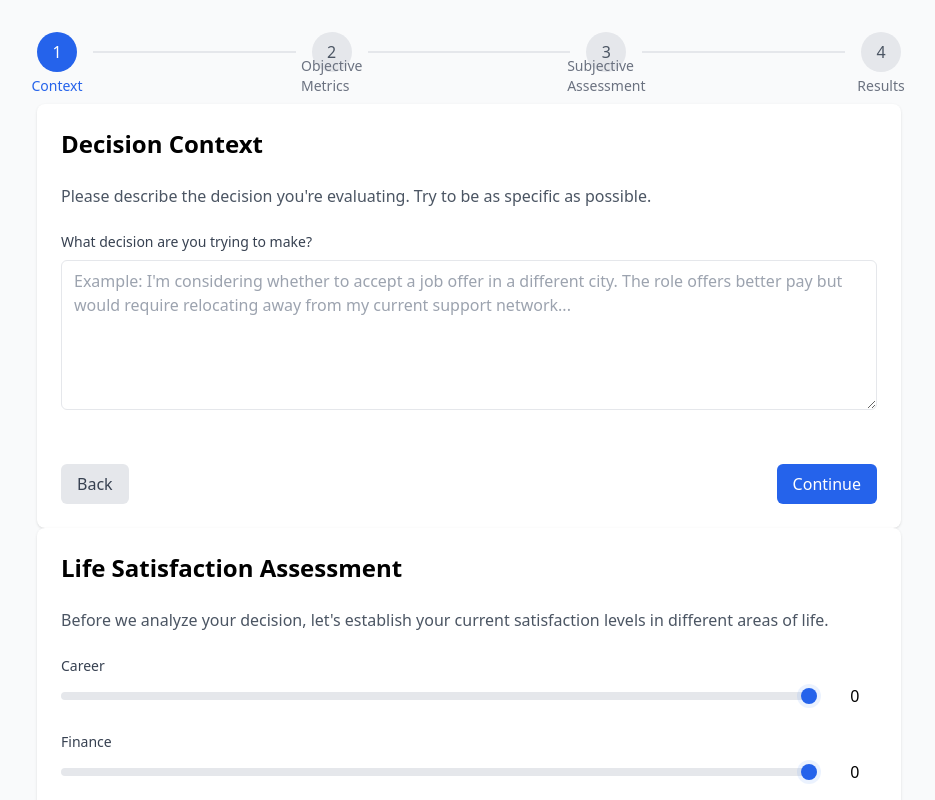
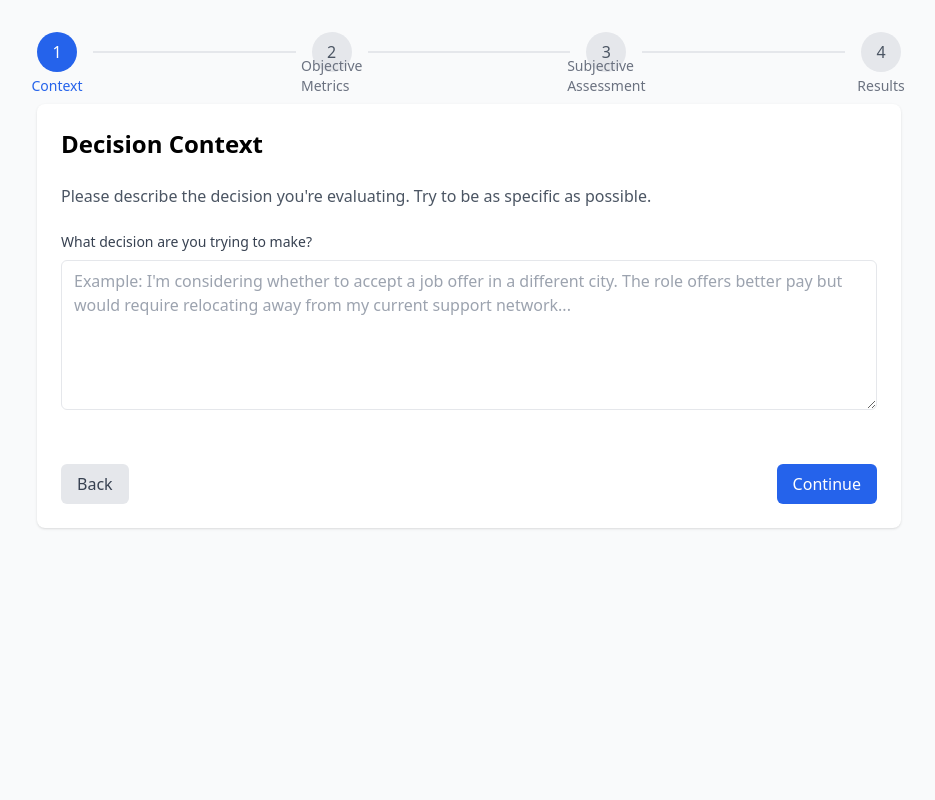
Before and after one commit to Hscheer1210/decision-framework, a Next.js app: page / in a window 1280 px wide. Shown: the top 800 px of the page, without its empty margins (171-1106 px from the left). Built offline with nearby package versions, Linux system fonts and the light colour scheme.

Commit message:
debug: update initial loading to correct order of functions

```diff
--- a/src/components/layout/DecisionFramework.tsx
+++ b/src/components/layout/DecisionFramework.tsx
@@ -12,42 +12,53 @@ import { SubjectiveAssessment } from './SubjectiveAssessment';
 import { Results } from './Results';
 
 export const DecisionFramework: React.FC = () => {
-  const { currentStep } = useDecisionStore();
+  const { currentStep, context, priorities, coreValues } = useDecisionStore();
 
-  const steps = [
-    // Baseline Information
-    'Decision Context',
-    'Priorities',
-    'Core Values',
-    'Current State',
-    'Life Balance',
+  // Helper function to check if user can proceed to satisfaction rankings
+  const canAccessSatisfactionRankings = () => {
+    return context && priorities && coreValues.length > 0;
+  };
 
-    // Analysis
-    'Objective Metrics',
-    'Subjective Assessment',
-    'Results'
-  ];
+  // Render appropriate component based on step and completion status
+  const renderCurrentStep = () => {
+    switch (currentStep) {
+      case 0:
+        return <DecisionContext />;
+      case 1:
+        return context ? <AreaPrioritization /> : <DecisionContext />;
+      case 2:
+        return priorities ? <CoreValuesAssessment /> : <AreaPrioritization />;
+      case 3:
+        return canAccessSatisfactionRankings() ? <CurrentStateEvaluation /> : <CoreValuesAssessment />;
+      case 4:
+        return canAccessSatisfactionRankings() ? <CurrentStateVisualization /> : <CoreValuesAssessment />;
+      case 5:
+        return <ObjectiveMetricsForm />;
+      case 6:
+        return <SubjectiveAssessment />;
+      case 7:
+        return <Results />;
+      default:
+        return <DecisionContext />;
+    }
+  };
 
   return (
     <div className="min-h-screen bg-gray-50 py-8">
       <div className="max-w-4xl mx-auto px-4">
         <ProgressBar
-            steps={steps}
-            currentStep={currentStep}
-        />
+            steps={[
+                'Decision Context',
+                'Priorities',
+                'Core Values',
+                'Current State',
+                'Life Balance',
+                'Objective Metrics',
+                'Subjective Assessment',
+                'Results'
+            ]} currentStep={currentStep} />
 
-        {/* Baseline Information */}
-        {currentStep === 0 && <DecisionContext />}
-        {currentStep === 1 && <AreaPrioritization />}
-        {currentStep === 2 && <CoreValuesAssessment />}
-        {currentStep === 0 && <CurrentStateEvaluation />}
-        {currentStep === 1 && <CurrentStateVisualization />}
-
-
-        {/* Analysis */}
-        {currentStep === 4 && <ObjectiveMetricsForm />}
-        {currentStep === 5 && <SubjectiveAssessment />}
-        {currentStep === 6 && <Results />}
+            {renderCurrentStep()}
       </div>
     </div>
   );
```
